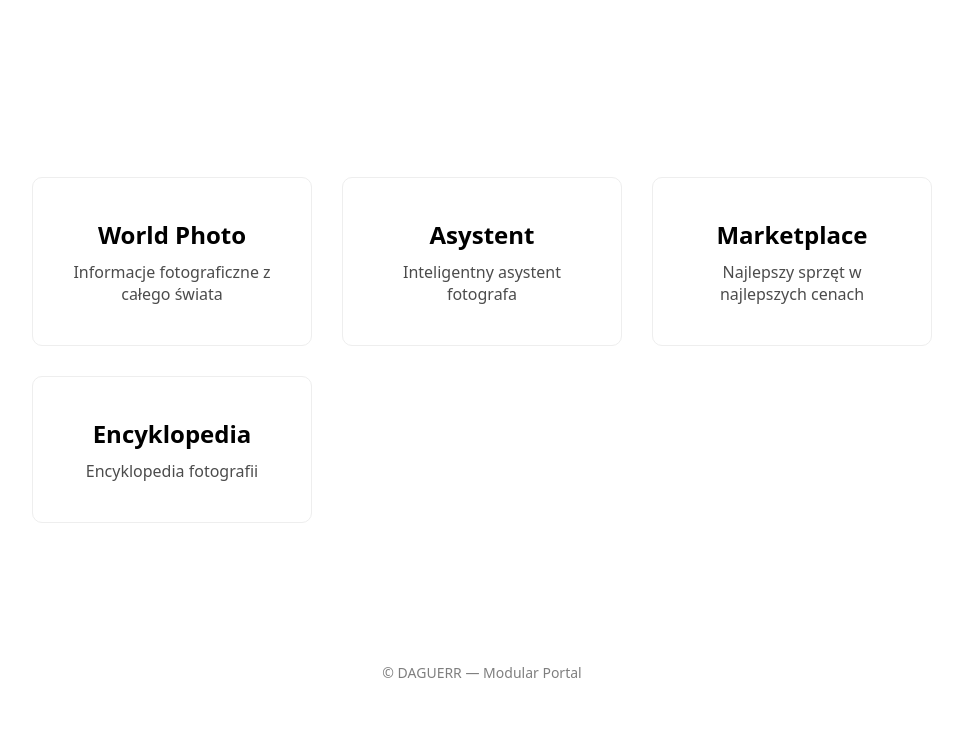
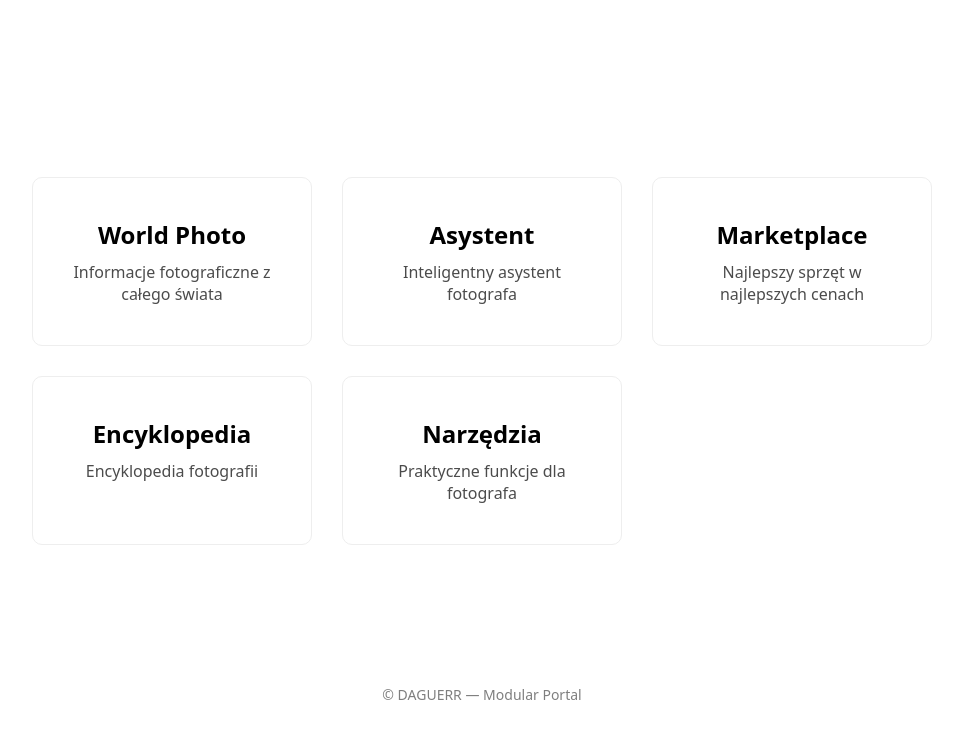
Before and after one commit to czarnecki07-gif/daguerr, a plain HTML site: page index.html in a window 1280 px wide. Shown: the part 291-1030 px from the top of the page, without its empty margins (158-1121 px from the left). Drawn offline with Linux system fonts and the light colour scheme.

Commit message:
Update index.html

```diff
--- a/index.html
+++ b/index.html
@@ -104,6 +104,10 @@
         <p>Encyklopedia fotografii</p>
       </div>
 
+      <div class="module-card" onclick="location.href='tools/index.html'">
+        <h3>Narzędzia</h3>
+        <p>Praktyczne funkcje dla fotografa</p>
+      </div>
     </section>
 
   </main>
```
